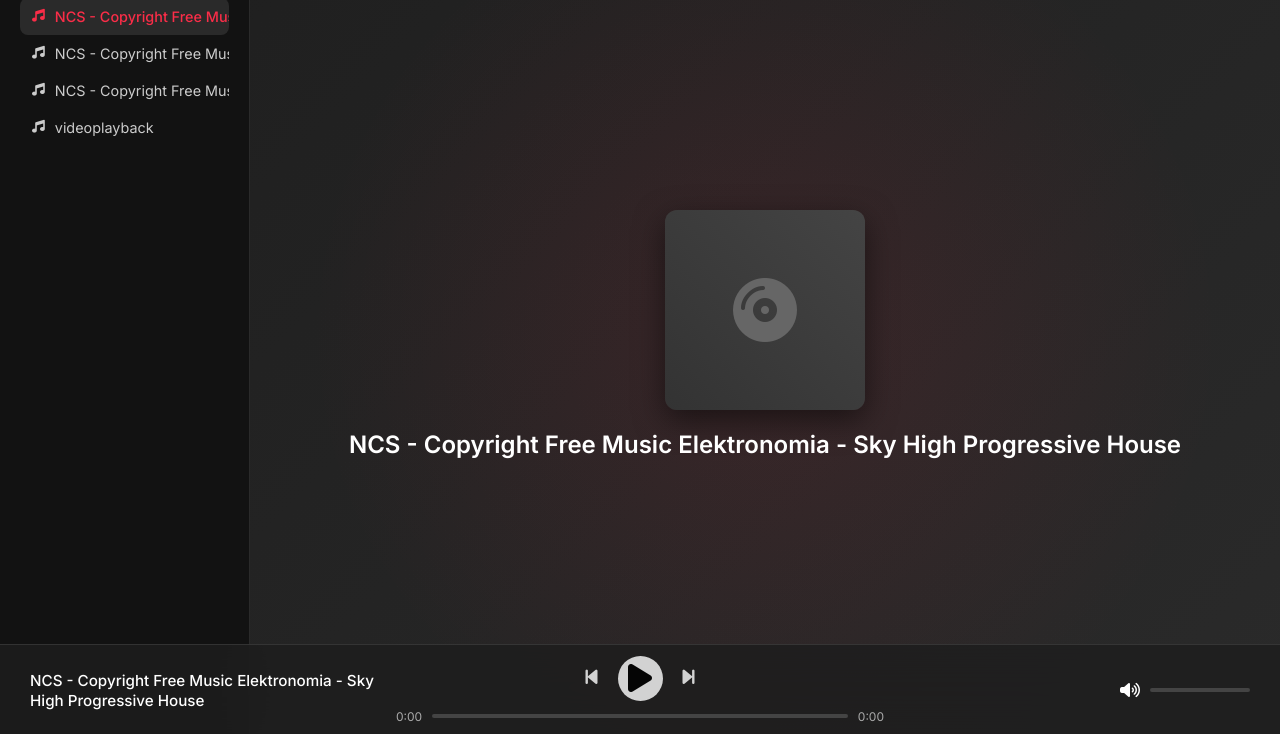
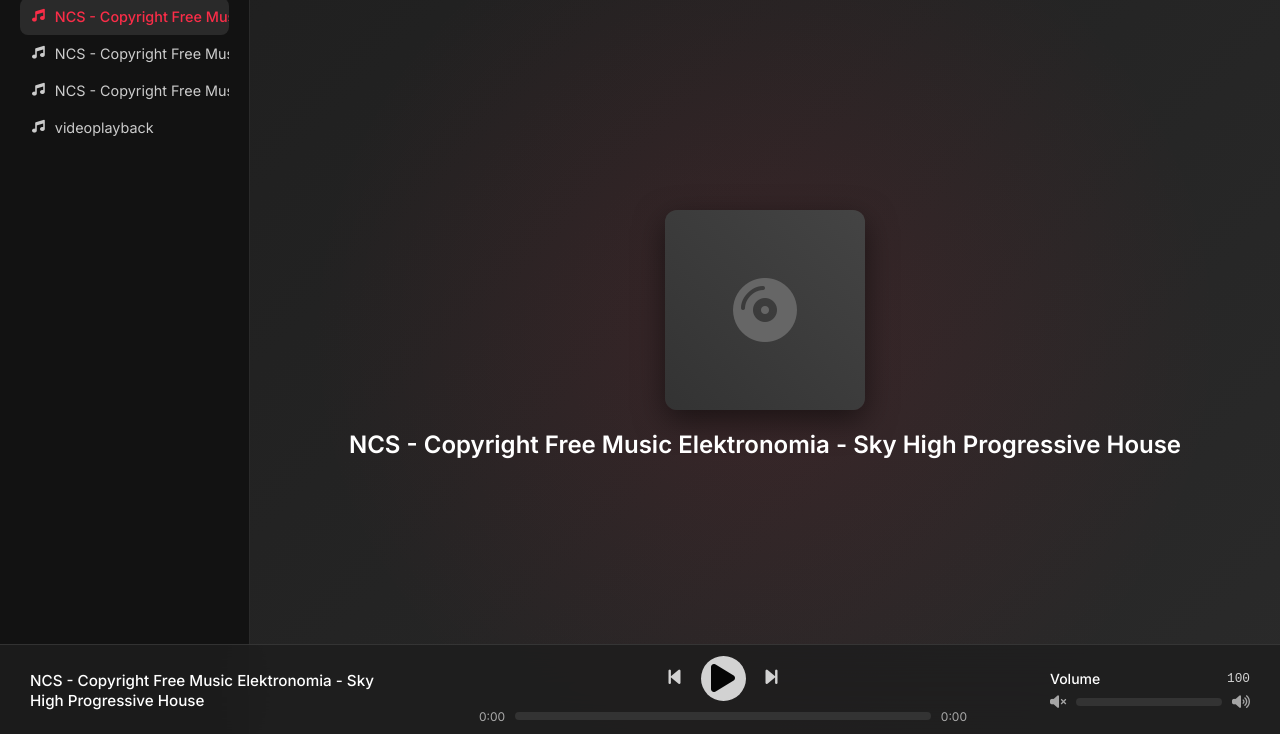
Before and after one commit to Swopnab/Music-Player, a plain HTML site: page index.html in a window 1280 px wide. Shown: the part 66-800 px from the top of the page. Drawn offline with Linux system fonts and the light colour scheme.

Commit message:
fixed bugs

```diff
--- a/index.html
+++ b/index.html
@@ -55,9 +55,16 @@
                 </div>
             </div>
 
-            <div class="volume-controls">
-                <i class="fa-solid fa-volume-high"></i>
-                <input type="range" id="volumeBar" value="100" min="0" max="100">
+            <div class="volume-container">
+                <div class="volume-header">
+                    <label>Volume</label>
+                    <span id="volumeValue" class="volume-value">100</span>
+                </div>
+                <div class="volume-slider-wrapper">
+                    <i class="fa-solid fa-volume-xmark volume-icon"></i>
+                    <input type="range" id="volumeBar" value="100" min="0" max="100" aria-label="Volume slider">
+                    <i class="fa-solid fa-volume-high volume-icon"></i>
+                </div>
             </div>
         </footer>
 
--- a/static/app.js
+++ b/static/app.js
@@ -131,8 +131,13 @@
 });
 
 // Volume Control
+const volumeValueEl = document.getElementById('volumeValue');
 volumeBar.addEventListener('input', (e) => {
-    audioPlayer.volume = e.target.value / 100;
+    const value = e.target.value;
+    audioPlayer.volume = value / 100;
+    if (volumeValueEl) {
+        volumeValueEl.textContent = value;
+    }
 });
 
 // Init
--- a/static/style.css
+++ b/static/style.css
@@ -1,7 +1,8 @@
 :root {
     --bg-color: #1e1e1e;
     --text-color: #ffffff;
-    --accent-color: #fa2d48; /* Apple Music-ish Red/Pink */
+    --accent-color: #fa2d48;
+    /* Apple Music-ish Red/Pink */
     --glass-bg: rgba(30, 30, 30, 0.85);
     --glass-border: rgba(255, 255, 255, 0.1);
     --sidebar-bg: #121212;
@@ -107,7 +108,7 @@
     display: flex;
     justify-content: center;
     align-items: center;
-    box-shadow: 0 10px 30px rgba(0,0,0,0.5);
+    box-shadow: 0 10px 30px rgba(0, 0, 0, 0.5);
 }
 
 .album-art-large i {
@@ -223,14 +224,111 @@
     opacity: 1;
 }
 
-.volume-controls {
-    width: 30%;
+/* Slider Styling (Shadcn-like) */
+.volume-container {
     display: flex;
-    justify-content: flex-end;
+    flex-direction: column;
+    gap: 8px;
+    width: 200px;
+    font-size: 0.875rem;
+}
+
+.volume-header {
+    display: flex;
+    justify-content: space-between;
+    align-items: center;
+    color: var(--text-color);
+    font-weight: 500;
+}
+
+.volume-value {
+    font-family: monospace;
+    font-variant-numeric: tabular-nums;
+    font-size: 0.8rem;
+    opacity: 0.8;
+}
+
+.volume-slider-wrapper {
+    display: flex;
     align-items: center;
     gap: 10px;
 }
 
-.volume-controls input {
-    width: 100px;
+.volume-icon {
+    opacity: 0.6;
+    font-size: 0.9rem;
 }
+
+/* Custom Range Input */
+input[type="range"] {
+    -webkit-appearance: none;
+    appearance: none;
+    width: 100%;
+    height: 8px;
+    /* Track height */
+    background: transparent;
+    cursor: pointer;
+}
+
+/* Track */
+input[type="range"]::-webkit-slider-runnable-track {
+    width: 100%;
+    height: 8px;
+    background: #333;
+    /* Secondary bg */
+    border-radius: 9999px;
+    border: none;
+}
+
+/* Thumb */
+input[type="range"]::-webkit-slider-thumb {
+    -webkit-appearance: none;
+    height: 20px;
+    width: 20px;
+    border-radius: 50%;
+    background: #ffffff;
+    /* Primary bg */
+    border: 2px solid #ffffff;
+    /* Ring */
+    margin-top: -6px;
+    /* Center thumb */
+    box-shadow: 0 0 0 0 rgba(255, 255, 255, 0);
+    transition: transform 0.1s, box-shadow 0.2s;
+}
+
+/* Thumb Hover/Focus */
+input[type="range"]:focus::-webkit-slider-thumb {
+    box-shadow: 0 0 0 4px rgba(255, 255, 255, 0.2);
+    /* Focus ring */
+    transform: scale(1.1);
+}
+
+input[type="range"]:hover::-webkit-slider-thumb {
+    cursor: grab;
+}
+
+input[type="range"]:active::-webkit-slider-thumb {
+    cursor: grabbing;
+    transform: scale(0.95);
+}
+
+/* Firefox Styles */
+input[type="range"]::-moz-range-track {
+    width: 100%;
+    height: 8px;
+    background: #333;
+    border-radius: 9999px;
+}
+
+input[type="range"]::-moz-range-thumb {
+    height: 20px;
+    width: 20px;
+    border: 2px solid #ffffff;
+    border-radius: 50%;
+    background: #ffffff;
+    transition: transform 0.1s, box-shadow 0.2s;
+}
+
+input[type="range"]:focus::-moz-range-thumb {
+    box-shadow: 0 0 0 4px rgba(255, 255, 255, 0.2);
+}
```
